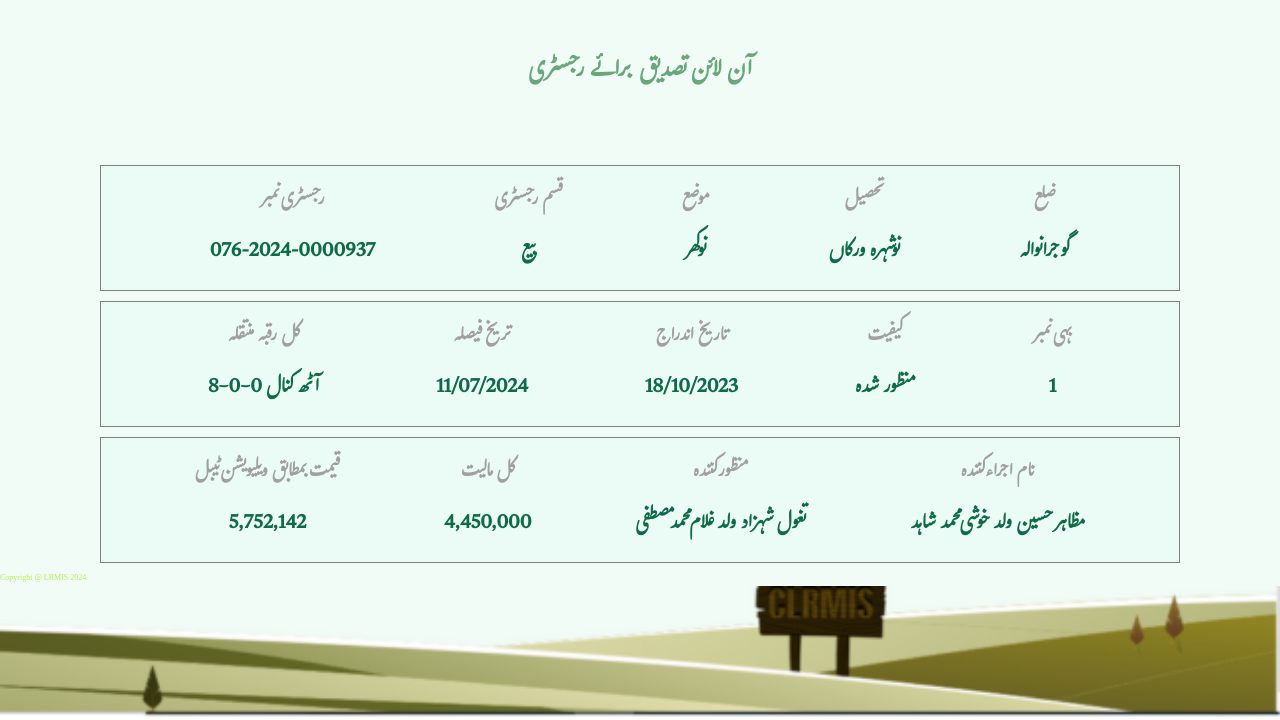
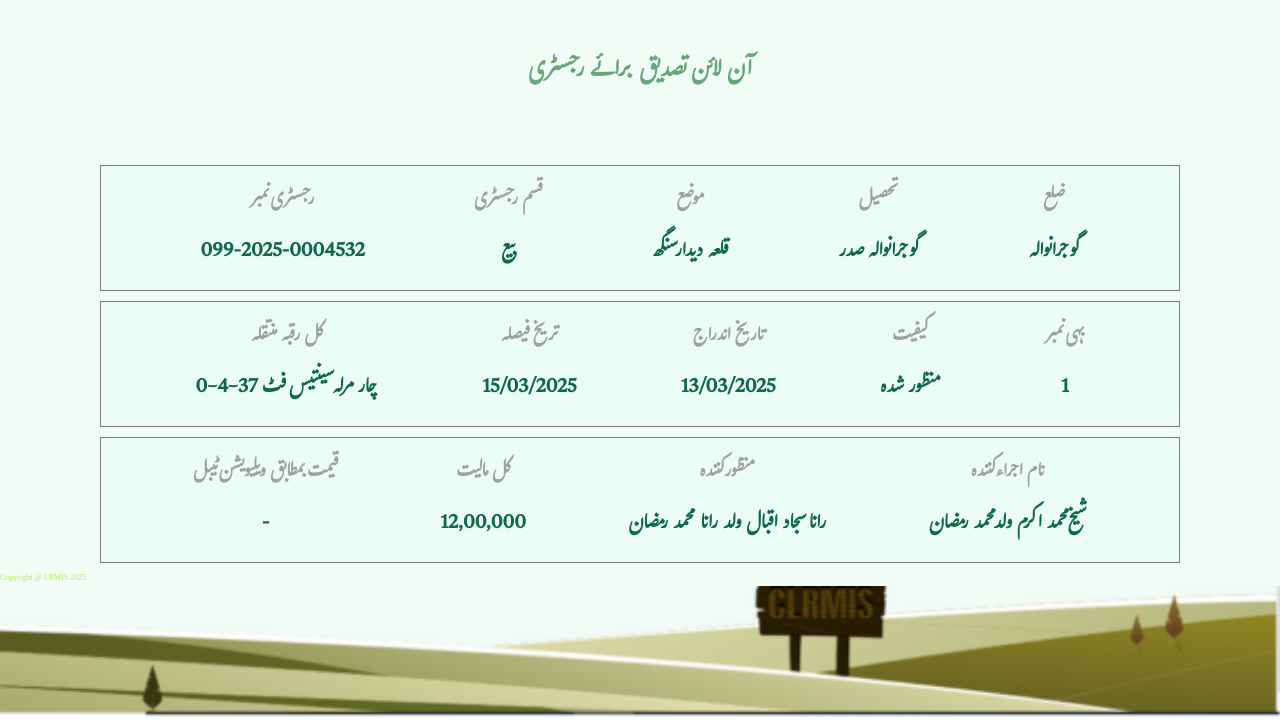
Before and after one commit to punjabzameen/https-onlinefard.punjab-zameen.gov.pk-RegistryVerification-data-HZVAQeF2tYkBM-kaD52u2C2UGFYDH2-Bp3, a plain HTML site: page index.html in a window 1280 px wide. Shown: the part 80-800 px from the top of the page. Drawn offline with Linux system fonts and the light colour scheme.

Commit message:
Update index.html

```diff
--- a/index.html
+++ b/index.html
@@ -32,7 +32,7 @@
             <div class="item text1">
                 <h3>رجسٹری نمبر
                 </h3>
-                <p>076-2024-0000937
+                <p>099-2025-0004532
                 </p>
             </div>
             <div class="item text2"><h3>قسم رجسٹری
@@ -42,13 +42,13 @@
             <div class="item text3">
                 <h3>موضع
                 </h3>
-                <p>نوکھر
+                <p>قلعہ دیدار سنگھ
                 </p>
             </div>
             <div class="item text4">
                 <h3>تحصیل
                 </h3>
-                <p>نوشہرہ ورکاں
+                <p>گوجرانوالہ صدر
                 </p>
             </div>
             <div class="item text5">
@@ -63,18 +63,18 @@
             <div class="item text1">
                 <h3>کل رقبہ منتقلہ
                 </h3>
-                <p>8-0-0 آٹھ کنال
+                <p>0-4-37 چار مرلہ سینتیس فٹ
                 </p>
             </div>
             <div class="item text2"><h3>تریخ فیصلہ
 
             </h3>
-            <p>11/07/2024
+            <p>15/03/2025
             </p></div>
             <div class="item text3">
                 <h3>تاریخ اندراج
                 </h3>
-                <p>18/10/2023
+                <p>13/03/2025
                 </p>
             </div>
             <div class="item text4">
@@ -95,23 +95,23 @@
             <div class="item text1">
                 <h3>قیمت بمطابق ویلیویشن ٹیبل
                 </h3>
-                <p>5,752,142
+                <p>-
                 </p>
             </div>
             <div class="item text2"><h3>کل مالیت
             </h3>
-            <p>4,450,000
+            <p>12,00,000
             </p></div>
             <div class="item text3">
                 <h3>منظور کنندہ
                 </h3>
-                <p>تغول شہزاد ولد غلام محمد مصطفی
+                <p>رانا سجاد اقبال ولد رانا محمد رمضان
                 </p>
             </div>
             <div class="item text4">
                 <h3>نام اجراء کنندہ
                 </h3>
-                <p>مظاہر حسین ولد خوشی محمد شاہد
+                <p>شیخ محمد اکرم ولد محمد رمضان
                 </p>
             </div>
 
@@ -120,7 +120,7 @@
     </section>
     <!-- ----------------- Inage section------------------ -->
      <div class="bottom_img">
-        Copyright @ LRMIS 2024
+        Copyright @ LRMIS 2025
 
      </div>
      <!-- <div class="main">
```
